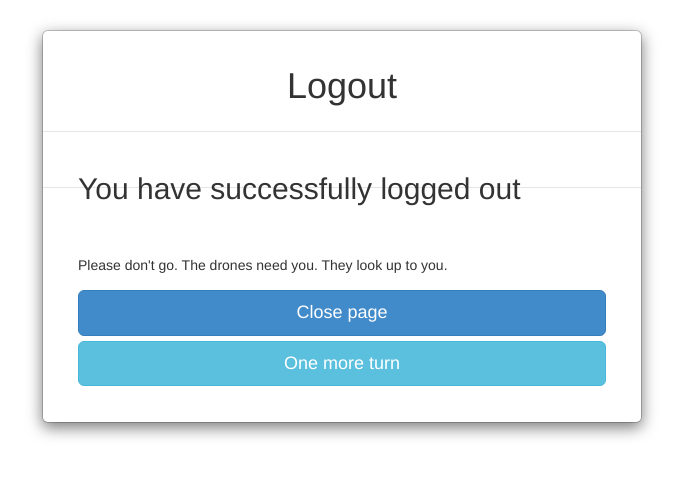
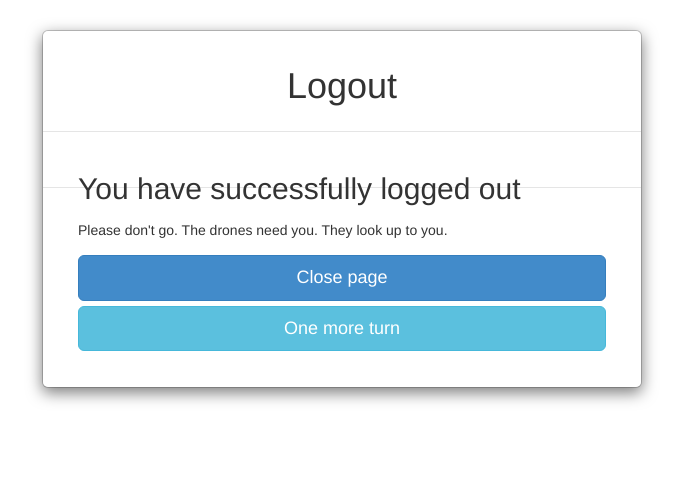
Before and after one commit to gdpak/test_app, a Django app: page /logout/ in a window 1280 px wide. Shown: the top 477 px of the page, without its empty margins (298-981 px from the left). Run offline with Django 3.2, Linux system fonts and the light colour scheme; parts of the project's set-up code (start-up, migrations or seed data) failed here and were passed over; some libraries are stand-ins or nearby versions.

Commit message:
Merge branch 'master' of github.com:Chedi/test_app

```diff
--- a/test_app/templates/logout.html
+++ b/test_app/templates/logout.html
@@ -13,12 +13,10 @@
 			<div class="modal-body">
 				<form class="form col-md-12 center-block" action="{% url 'login' %}" method="POST">
 					<div class="form-group">
-						<div class="highlight">
-							<h2>{% trans  "You have successfully logged out" %}</h2>
-							<br/>
-							<br/>
-							{% trans "Please don't go. The drones need you. They look up to you." %}
-						</div>
+						<h2>{% trans  "You have successfully logged out" %}</h2>
+					</div>
+					<div class="form-group">
+						{% trans "Please don't go. The drones need you. They look up to you." %}
 					</div>
 					<div class="form-group">
 						<a class="btn btn-primary btn-lg btn-block" role="button" href="#" onclick="close_window();return false;">
```
